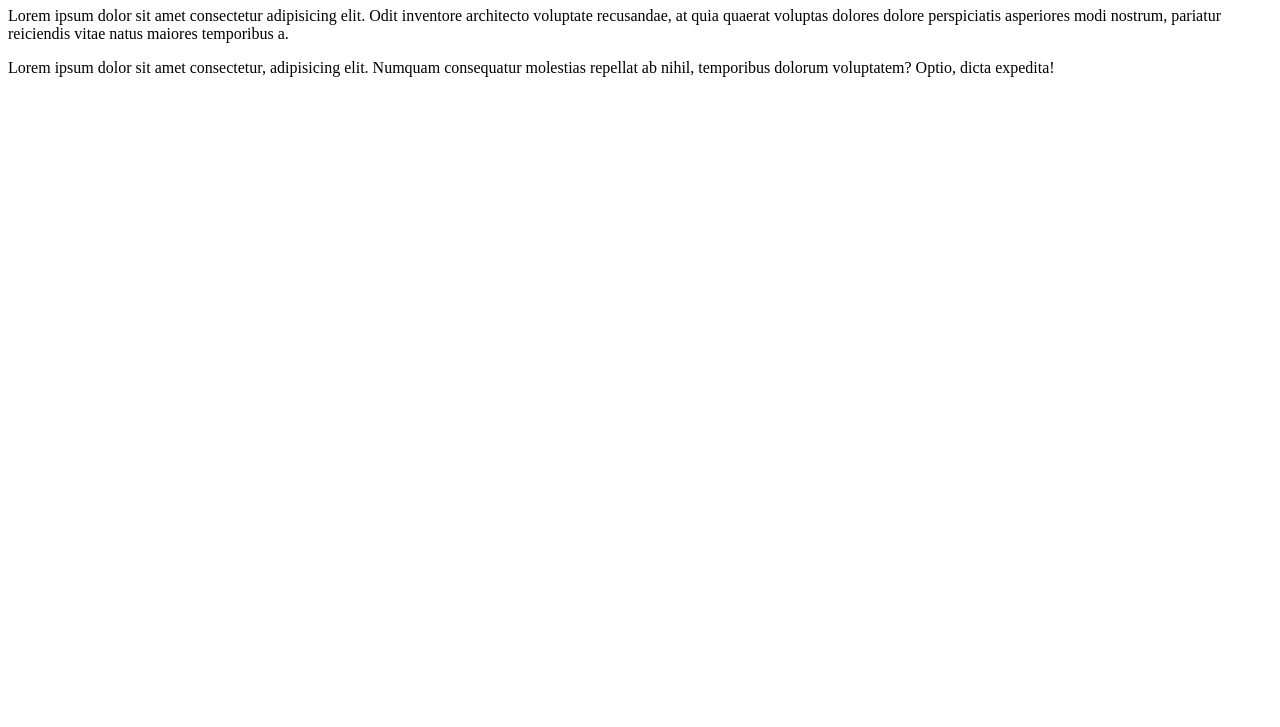
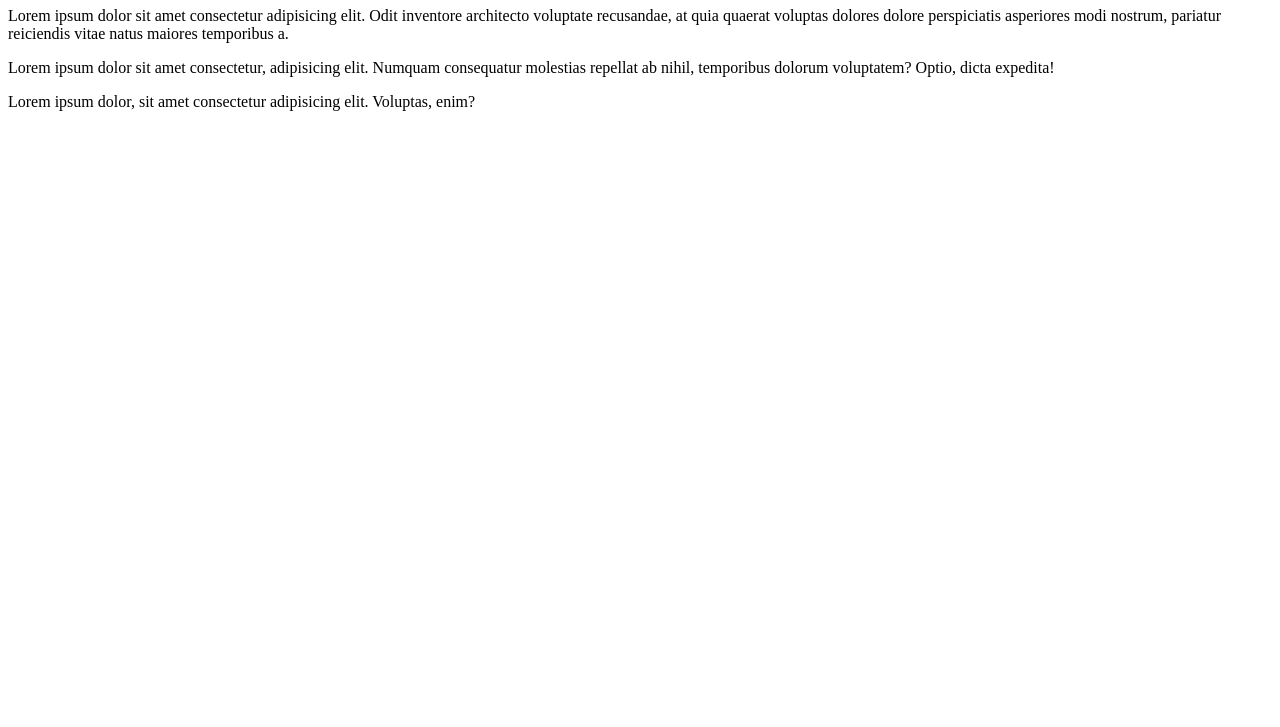
Before and after one commit to sebasinter7/prueba, a plain HTML site: page index.html in a window 1280 px wide. Shown: the part 73-800 px from the top of the page. Drawn offline with Linux system fonts and the light colour scheme.

Commit message:
Otro commit.

```diff
--- a/index.html
+++ b/index.html
@@ -12,5 +12,7 @@
     <section>Lorem ipsum dolor sit amet consectetur adipisicing elit. Odit inventore architecto voluptate recusandae, at quia quaerat voluptas dolores dolore perspiciatis asperiores modi nostrum, pariatur reiciendis vitae natus maiores temporibus a.</section>
 
     <p>Lorem ipsum dolor sit amet consectetur, adipisicing elit. Numquam consequatur molestias repellat ab nihil, temporibus dolorum voluptatem? Optio, dicta expedita!</p>
+
+    <p>Lorem ipsum dolor, sit amet consectetur adipisicing elit. Voluptas, enim?</p>
 </body>
 </html>
```
Also changed, not shown: 1 other file.
